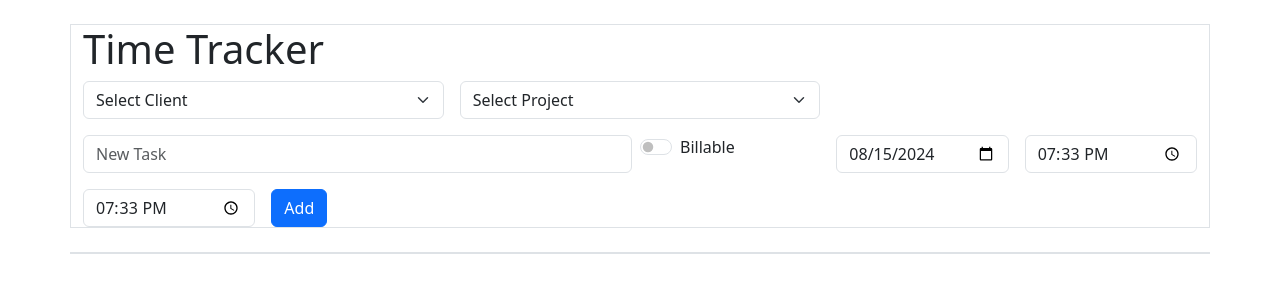
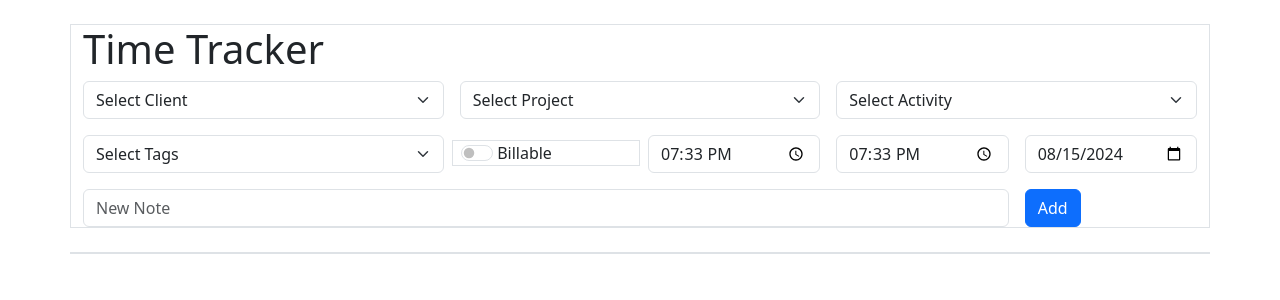
Before and after one commit to hello-dg/Time-Tracking, a Flask app: page / in a window 1280 px wide. Shown: the top 300 px of the page. Run offline with Flask 3, Linux system fonts and the light colour scheme; data that the repository does not hold is empty.

Commit message:
More learning of bootstrap and changes

```diff
--- a/main.py
+++ b/main.py
@@ -20,10 +20,10 @@ class Task(db.Model):
     group: Mapped[str] = mapped_column(String(200), nullable=True, default="Accounting")
     role: Mapped[str] = mapped_column(String(200), nullable=True, default="Bookkeeper")
     pay_type: Mapped[str] = mapped_column(String(200), nullable=True, default="Regular")
-    client: Mapped[str] = mapped_column(String(200), nullable=False)
     department: Mapped[str] = mapped_column(String(200), nullable=True, default="Department")
     project: Mapped[str] = mapped_column(String(200), nullable=False)
     activity: Mapped[str] = mapped_column(String(200), nullable=True, default="Activity")
+    client: Mapped[str] = mapped_column(String(200), nullable=False)
     task: Mapped[str] = mapped_column(String(200), nullable=False)
     tags: Mapped[str] = mapped_column(String(200), nullable=True)
     billable: Mapped[bool] = mapped_column(Boolean, nullable=False, default=False)
@@ -61,6 +61,7 @@ def add_task():
     client_data = request.form.get('client')
     project_data = request.form.get('project')
     task_data = request.form.get('task')
+    tag_data = request.form.get('tags')
     billable_data = request.form.get('billable')
     billable_boolean = False
     if billable_data == 'on':
@@ -68,8 +69,8 @@ def add_task():
     start_date_data = str(request.form.get('start_date'))
     start_time_data = str(request.form.get('start_time'))
     end_time_data = str(request.form.get('end_time'))
-    if task_data:
-        new_task = Task(client=client_data, project=project_data, task=task_data, billable=billable_boolean, start_date=start_date_data, start_time=start_time_data, end_time=end_time_data, done=False)
+    if project_data:
+        new_task = Task(client=client_data, project=project_data, task=task_data, tags=tag_data, billable=billable_boolean, start_date=start_date_data, start_time=start_time_data, end_time=end_time_data, done=False)
         db.session.add(new_task)
         db.session.commit()
     return redirect(url_for('index'))
--- a/templates/index.html
+++ b/templates/index.html
@@ -11,7 +11,7 @@
 <!--TIME ENTRY-->
     <div class="container border mt-4">
         <h1>Time Tracker</h1>
-        <form class="row g-3" method="POST" action="{{ url_for('add_task') }}">
+        <form class="row g-3 align-items-center" method="POST" action="{{ url_for('add_task') }}">
             <div class="col-4">
                 <select class="form-select" aria-label="Client Select" id="client" name="client" required>
                     <option selected>Select Client</option>
@@ -21,28 +21,45 @@
                 </select>
             </div>
             <div class="col-4">
-                <select class="form-select" aria-label="Client Select" id="project" name="project" required>
+                <select class="form-select" aria-label="Client Select" id="project" name="project">
                     <option selected>Select Project</option>
                     <option value="Administrative">Administrative</option>
-                    <option value="Bookkeeping">Bookkeeping</option>
+                    <option value="Monthly Bookkeeping">Monthly Bookkeeping</option>
                     <option value="Tax Preparation">Tax Preparation</option>
                 </select>
             </div>
-            <div class="col-6">
-                <input type="text" class="form-control" placeholder="New Task" name="task" required>
+            <div class="col-4">
+                <select class="form-select" aria-label="Client Select" id="activity" name="activity" required>
+                    <option selected>Select Activity</option>
+                    <option value="2024 Transactions">2024 Transactions</option>
+                    <option value="Tax Entries">Tax Entries</option>
+                    <option value="Filing">Filing</option>
+                </select>
             </div>
-            <div class="form-check form-switch col-2">
+            <div class="col-4">
+                <select class="form-select" aria-label="Client Select" id="tags" name="tags" required>
+                    <option selected>Select Tags</option>
+                    <option value="January Transactions">January Transactions</option>
+                    <option value="February Transactions">February Transactions</option>
+                    <option value="March Transactions">March Transactions</option>
+                </select>
+            </div>
+            <div class="col-2 form-check form-switch border d-flex">
+                &nbsp&nbsp
                 <input class="form-check-input" type="checkbox" role="switch" id="billable" name="billable">
-                <label class="form-check-label" for="flexSwitchCheckDefault">Billable</label>
-            </div>
-            <div class="col-2">
-                <input type="date" class="form-control" id="start_date" name="start_date" value="{{ today }}" required>
+                <label class="form-check-label">&nbspBillable</label>
             </div>
             <div class="col-2">
                 <input type="time" class="form-control" id="start_time" name="start_time" value="{{ time }}" required>
             </div>
                         <div class="col-2">
                 <input type="time" class="form-control" id="end_time" name="end_time" value="{{ time }}" required>
+            </div>
+            <div class="col-2">
+                <input type="date" class="form-control" id="start_date" name="start_date" value="{{ today }}" required>
+            </div>
+            <div class="col-10">
+                <input type="text" class="form-control" placeholder="New Note" name="task">
             </div>
             <div class="col-2">
                 <button class="btn btn-primary" type="submit">Add</button>
@@ -54,16 +71,21 @@
     <div class="container border mt-4">
         <ul class="list-group">
             {% for task in tasks %}
-                <li class="list-group-item d-flex">
-                    <div class="border col-auto" style="text-decoration: {{ 'line-through' if task.done else 'none' }}">{{ task.client }}</div>
-                    <div class="border col-auto" style="text-decoration: {{ 'line-through' if task.done else 'none' }}"> {{ task.project }}</div>
-                    <div class="border col-auto" style="text-decoration: {{ 'line-through' if task.done else 'none' }}">{{ task.task }}</div>
+                <li class="list-group-item align-items-center">
+                    <div class="row d-flex align-items-center">
+                        <div class="border col-3" style="text-decoration: {{ 'line-through' if task.done else 'none' }}"> {{ task.project }}</div>
+                        <div class="border col-3" style="text-decoration: {{ 'line-through' if task.done else 'none' }}">{{ task.client }}</div>
+                        <div class="border col-6" style="text-decoration: {{ 'line-through' if task.done else 'none' }}">{{ task.tags }}</div>
+                    </div>
+                    <div class="row d-flex align-items-center">
+                        <div class="border col-3" style="text-decoration: {{ 'line-through' if task.done else 'none' }}">{{ task.task }}</div>
                         <div class="border col-auto" style="text-decoration: {{ 'line-through' if task.done else 'none' }}">{{ task.billable }}</div>
                         <div class="border col-auto" style="text-decoration: {{ 'line-through' if task.done else 'none' }}">{{ task.start_date }}</div>
                         <div class="border col-auto" style="text-decoration: {{ 'line-through' if task.done else 'none' }}">{{ task.start_time }}</div>
                         <div class="border col-auto" style="text-decoration: {{ 'line-through' if task.done else 'none' }}">{{ task.start_time }}</div>
                         <div class="border col-auto">
                             <a href="{{ url_for('delete_task', task_id=task.id) }}" class="btn btn-danger btn-sm">Delete</a>
+                        </div>
                     </div>
                 </li>
             {% endfor %}
```
Also changed, not shown: script.js (deleted, +0 -8 lines). Lines whose indentation alone changed are shown as unchanged.
